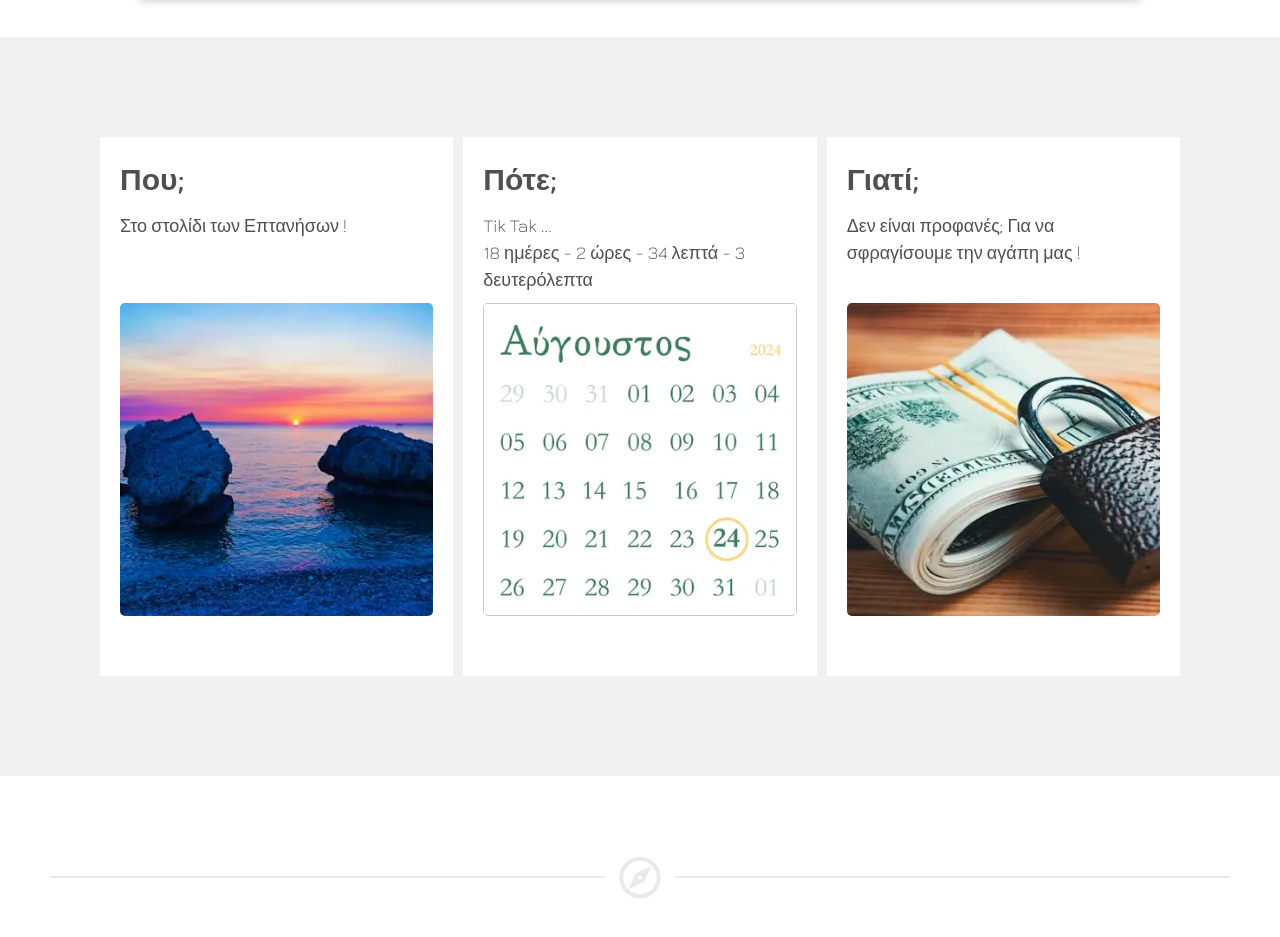
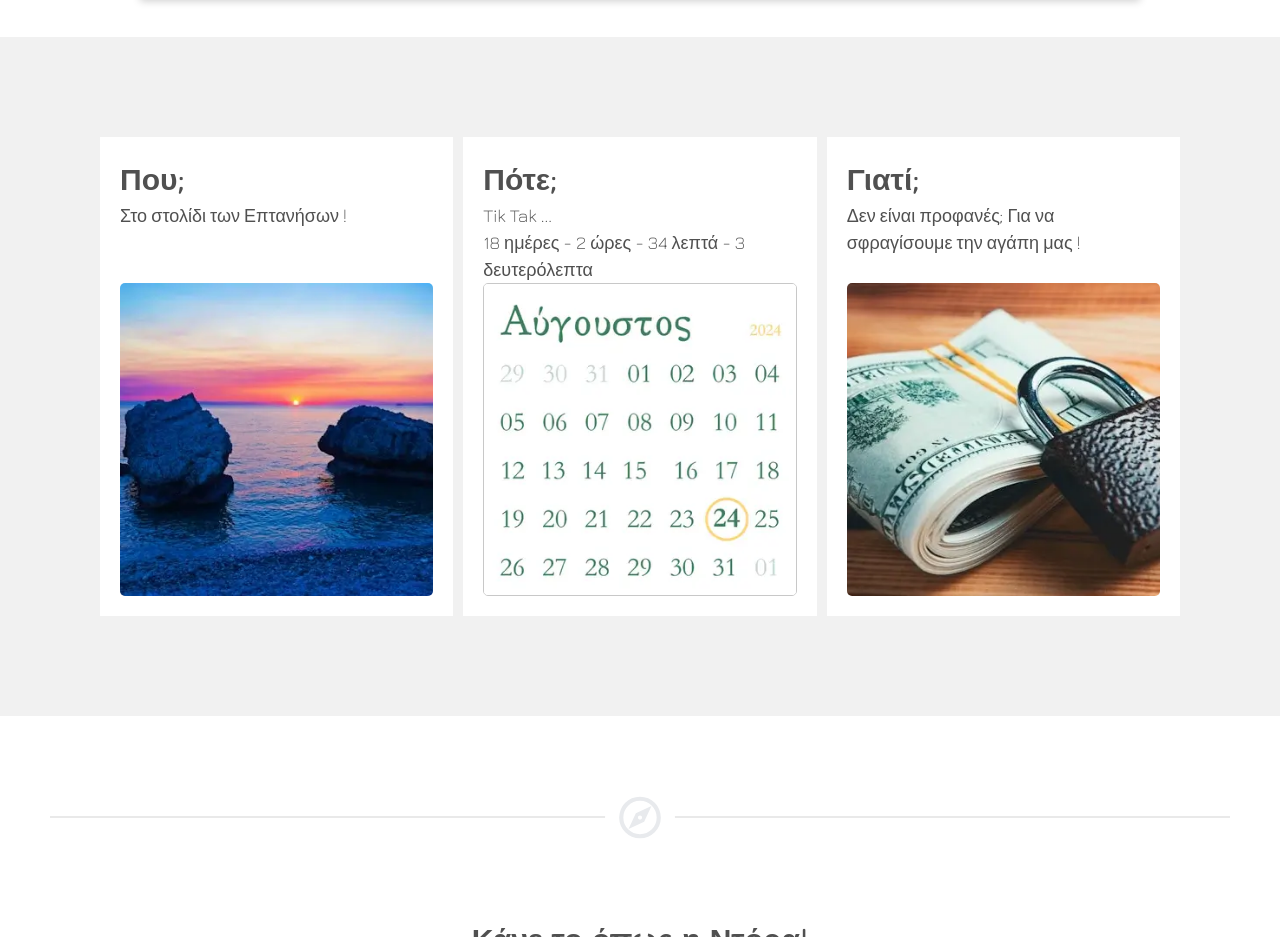
Before and after one commit to vasilisdelas/fatoules, a plain HTML site: page index.html in a window 1280 px wide. Shown: the part 1481-2418 px from the top of the page. Drawn offline with nearby package versions, Linux system fonts and the light colour scheme.

Commit message:
edit images from cards

```diff
--- a/css/styles.css
+++ b/css/styles.css
@@ -235,7 +235,7 @@ section[id]::before {
   grid-template-columns: repeat(auto-fit, minmax(24rem, 1fr));
   gap: 1rem;
   background-color: #f1f1f1;
-  padding: 4rem;
+  padding: 2rem;
 }
 @media screen and (min-width: 1200px) {
   .cards {
@@ -245,16 +245,18 @@ section[id]::before {
 
 .card {
   display: grid;
-  grid-template-rows: subgrid;
-  grid-row: span 3;
+  /* grid-template-rows: subgrid;
+  grid-row: span 3; */
+  grid-template-rows: auto 1fr auto;
   width: 100%;
-  padding: 2rem 2rem 6rem 2rem;
+  padding: 2rem;
   background-color: #fff;
+  overflow: hidden;
 }
 
 .card img {
   max-width: 100%;
-  height: 100%;
+  height: auto;
   border-radius: 0.5rem;
   display: block;
   margin: 0 auto;
```
